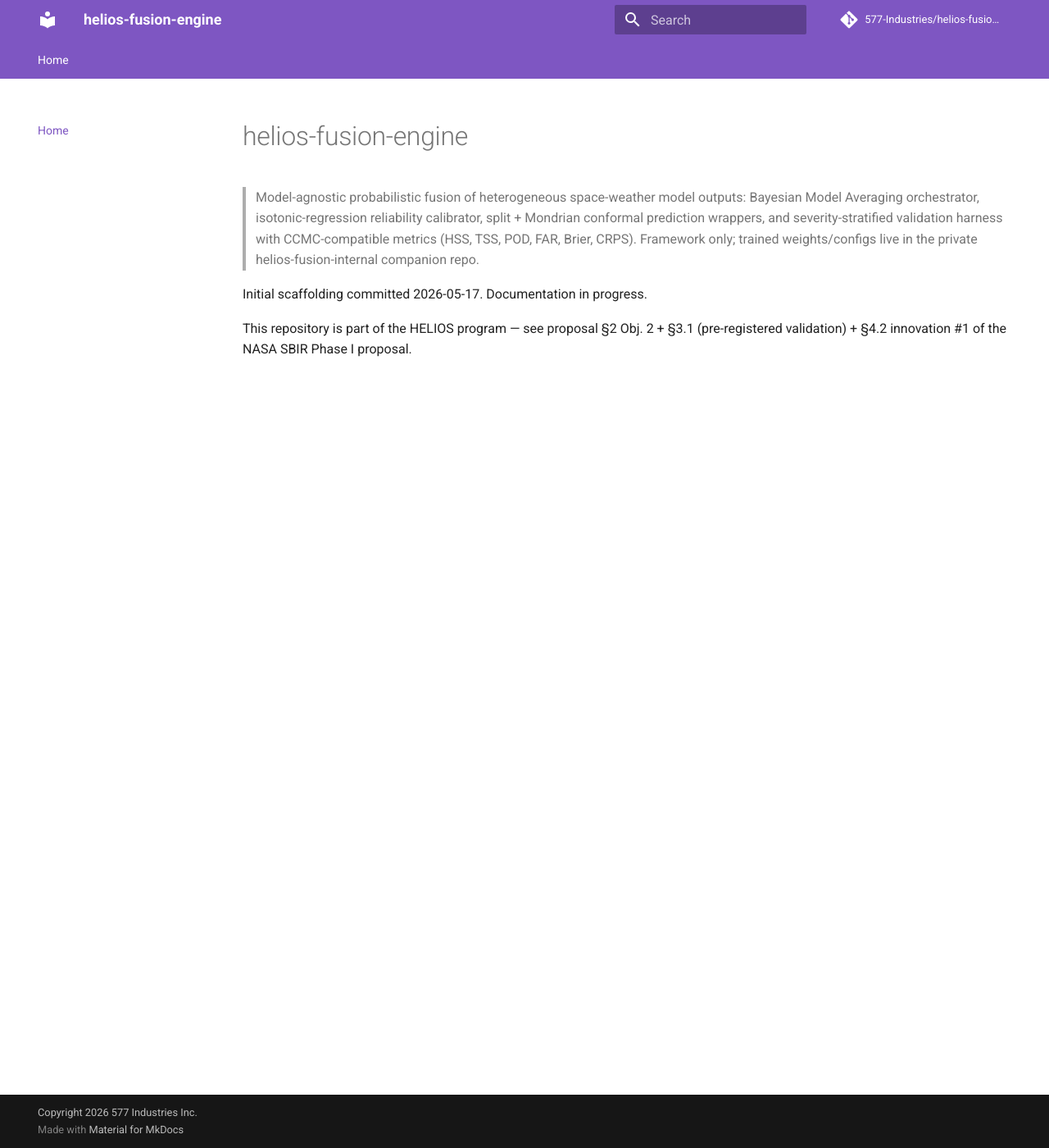
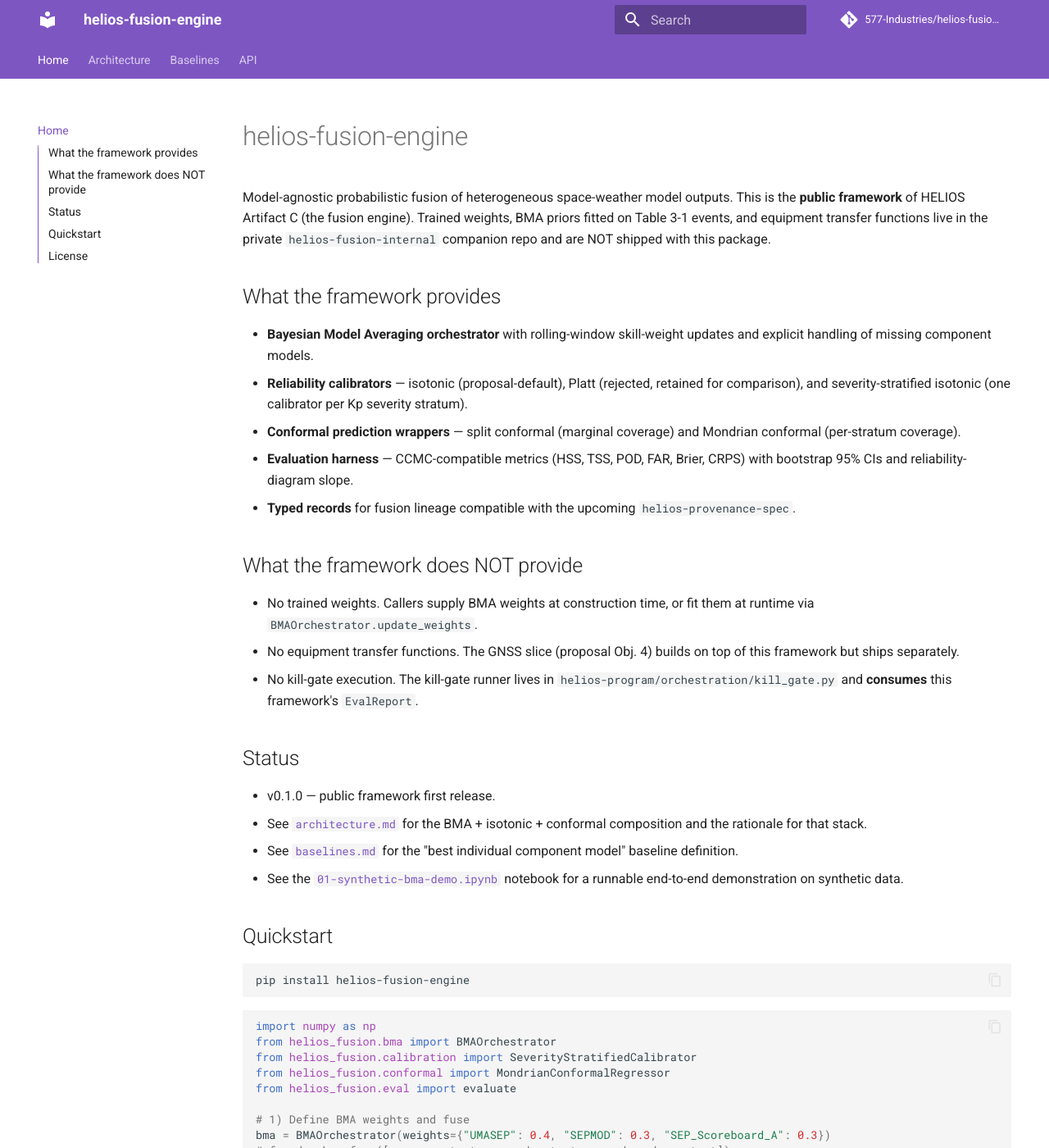
Before and after one commit to 577Industries/helios-fusion-engine, an MkDocs documentation site: the page built from docs/index.md, in a window 1280 px wide and 1400 px high. Shown: the whole window at 82% size. Built offline with MkDocs 1.6.1 and Material for MkDocs 9.7.7, drawn with Linux system fonts in a browser that asks for light colours; comment, search, counter and statistics services are not loaded; some of the changed text lies outside the part shown.

Commit message:
docs: add architecture, baselines, API reference, and synthetic-data demo notebook
Updates README to declare the public-framework scope: no trained weights ship
with this repo; the private helios-fusion-internal companion holds Table 3-1
priors and equipment transfer functions.

docs/architecture.md explains why BMA + isotonic + conformal compose as they
do, with section-by-section rationale for each design choice.
docs/baselines.md documents the kill-gate comparator definition and the
pre-registration discipline applied to it.

The notebook synthesises five component-model streams, runs the full pipeline,
plots reliability diagrams before/after isotonic, and reports per-stratum
Mondrian conformal coverage. This is the reproducibility scaffold that future
PRs will extend with real connector data.

Co-Authored-By: Claude Opus 4.7 (1M context) <noreply@anthropic.com>

````diff
--- a/docs/index.md
+++ b/docs/index.md
@@ -1,7 +1,80 @@
 # helios-fusion-engine
 
-> Model-agnostic probabilistic fusion of heterogeneous space-weather model outputs: Bayesian Model Averaging orchestrator, isotonic-regression reliability calibrator, split + Mondrian conformal prediction wrappers, and severity-stratified validation harness with CCMC-compatible metrics (HSS, TSS, POD, FAR, Brier, CRPS). Framework only; trained weights/configs live in the private helios-fusion-internal companion repo.
+Model-agnostic probabilistic fusion of heterogeneous space-weather model
+outputs. This is the **public framework** of HELIOS Artifact C (the fusion
+engine). Trained weights, BMA priors fitted on Table 3-1 events, and
+equipment transfer functions live in the private
+`helios-fusion-internal` companion repo and are NOT shipped with this
+package.
 
-Initial scaffolding committed 2026-05-17. Documentation in progress.
+## What the framework provides
 
-This repository is part of the HELIOS program — see proposal §2 Obj. 2 + §3.1 (pre-registered validation) + §4.2 innovation #1 of the NASA SBIR Phase I proposal.
+- **Bayesian Model Averaging orchestrator** with rolling-window skill-weight
+  updates and explicit handling of missing component models.
+- **Reliability calibrators** — isotonic (proposal-default), Platt (rejected,
+  retained for comparison), and severity-stratified isotonic (one calibrator
+  per Kp severity stratum).
+- **Conformal prediction wrappers** — split conformal (marginal coverage)
+  and Mondrian conformal (per-stratum coverage).
+- **Evaluation harness** — CCMC-compatible metrics (HSS, TSS, POD, FAR,
+  Brier, CRPS) with bootstrap 95% CIs and reliability-diagram slope.
+- **Typed records** for fusion lineage compatible with the upcoming
+  `helios-provenance-spec`.
+
+## What the framework does NOT provide
+
+- No trained weights. Callers supply BMA weights at construction time, or
+  fit them at runtime via `BMAOrchestrator.update_weights`.
+- No equipment transfer functions. The GNSS slice (proposal Obj. 4) builds
+  on top of this framework but ships separately.
+- No kill-gate execution. The kill-gate runner lives in
+  `helios-program/orchestration/kill_gate.py` and **consumes** this
+  framework's `EvalReport`.
+
+## Status
+
+- v0.1.0 — public framework first release.
+- See [`architecture.md`](architecture.md) for the BMA + isotonic + conformal
+  composition and the rationale for that stack.
+- See [`baselines.md`](baselines.md) for the "best individual component
+  model" baseline definition.
+- See the [`01-synthetic-bma-demo.ipynb`](https://github.com/577-Industries/helios-fusion-engine/blob/main/notebooks/01-synthetic-bma-demo.ipynb)
+  notebook for a runnable end-to-end demonstration on synthetic data.
+
+## Quickstart
+
+```bash
+pip install helios-fusion-engine
+```
+
+```python
+import numpy as np
+from helios_fusion.bma import BMAOrchestrator
+from helios_fusion.calibration import SeverityStratifiedCalibrator
+from helios_fusion.conformal import MondrianConformalRegressor
+from helios_fusion.eval import evaluate
+
+# 1) Define BMA weights and fuse
+bma = BMAOrchestrator(weights={"UMASEP": 0.4, "SEPMOD": 0.3, "SEP_Scoreboard_A": 0.3})
+# fused = bma.fuse([umasep_output, sepmod_output, scoreboard_a_output])
+
+# 2) Calibrate
+cal = SeverityStratifiedCalibrator()
+# cal.fit(train_fused_probs, train_truth, train_strata)
+# calibrated = cal.transform(test_fused_probs, test_strata)
+
+# 3) Conformal interval
+cp = MondrianConformalRegressor()
+# cp.fit(train_fused_probs, train_truth, train_strata)
+# intervals = cp.predict_interval(test_fused_probs, test_strata, alpha=0.1)
+
+# 4) Score
+# report = evaluate(test_fused_probs, test_truth, test_strata)
+# report.aggregate.hss.point         # HSS point estimate
+# report.aggregate.hss.ci_low / ci_high  # bootstrap 95% CI
+# report.aggregate.reliability_slope  # H2 quantity (target |slope - 1| <= 0.15)
+```
+
+## License
+
+Apache 2.0 — see [LICENSE](https://github.com/577-Industries/helios-fusion-engine/blob/main/LICENSE).
--- a/mkdocs.yml
+++ b/mkdocs.yml
@@ -42,3 +42,6 @@ markdown_extensions:
 
 nav:
   - Home: index.md
+  - Architecture: architecture.md
+  - Baselines: baselines.md
+  - API: api/index.md
````
Also changed, not shown: README.md (+103 -12 lines), docs/api/index.md (added, +39 -0 lines), docs/architecture.md (added, +115 -0 lines), docs/baselines.md (added, +74 -0 lines), 1 other file.
